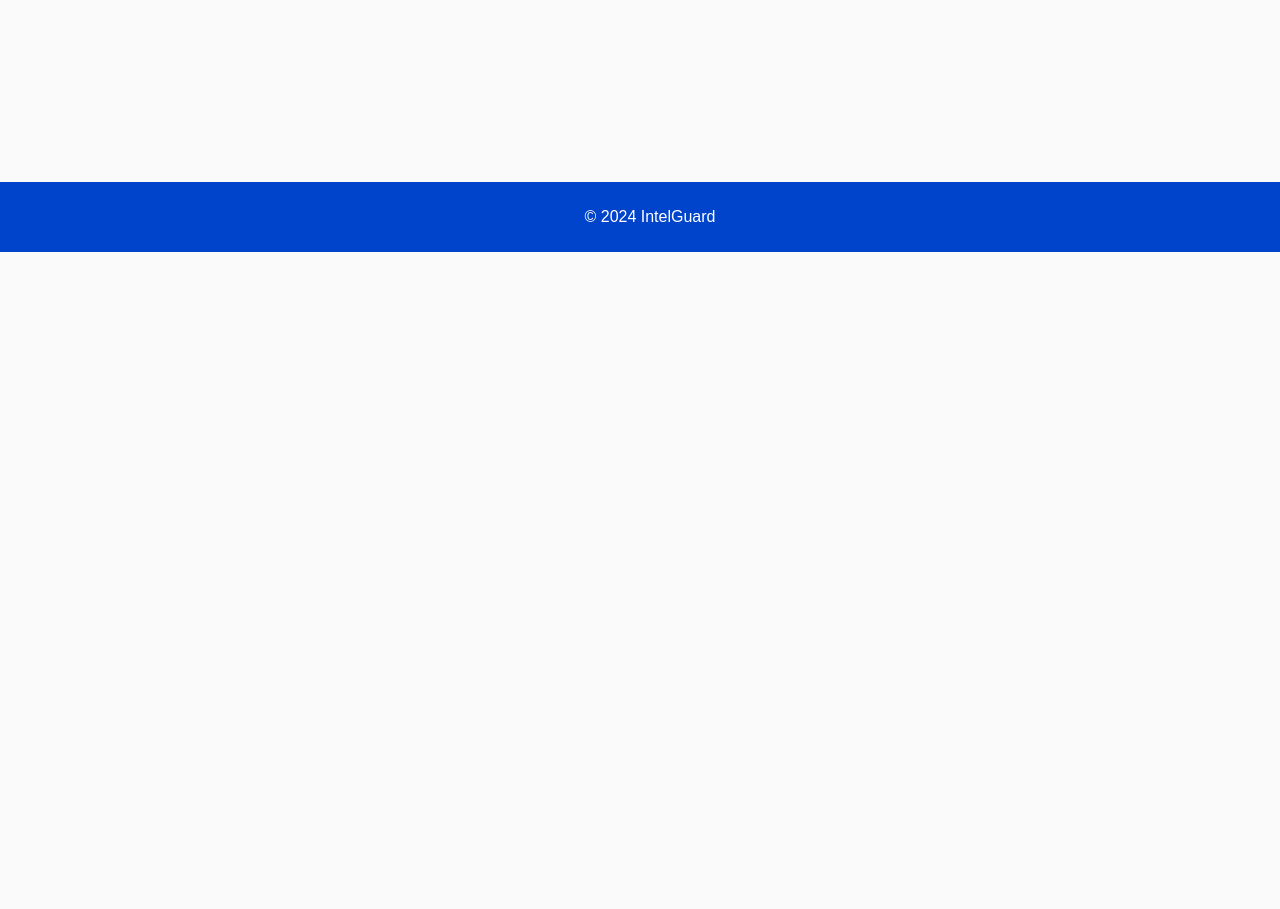
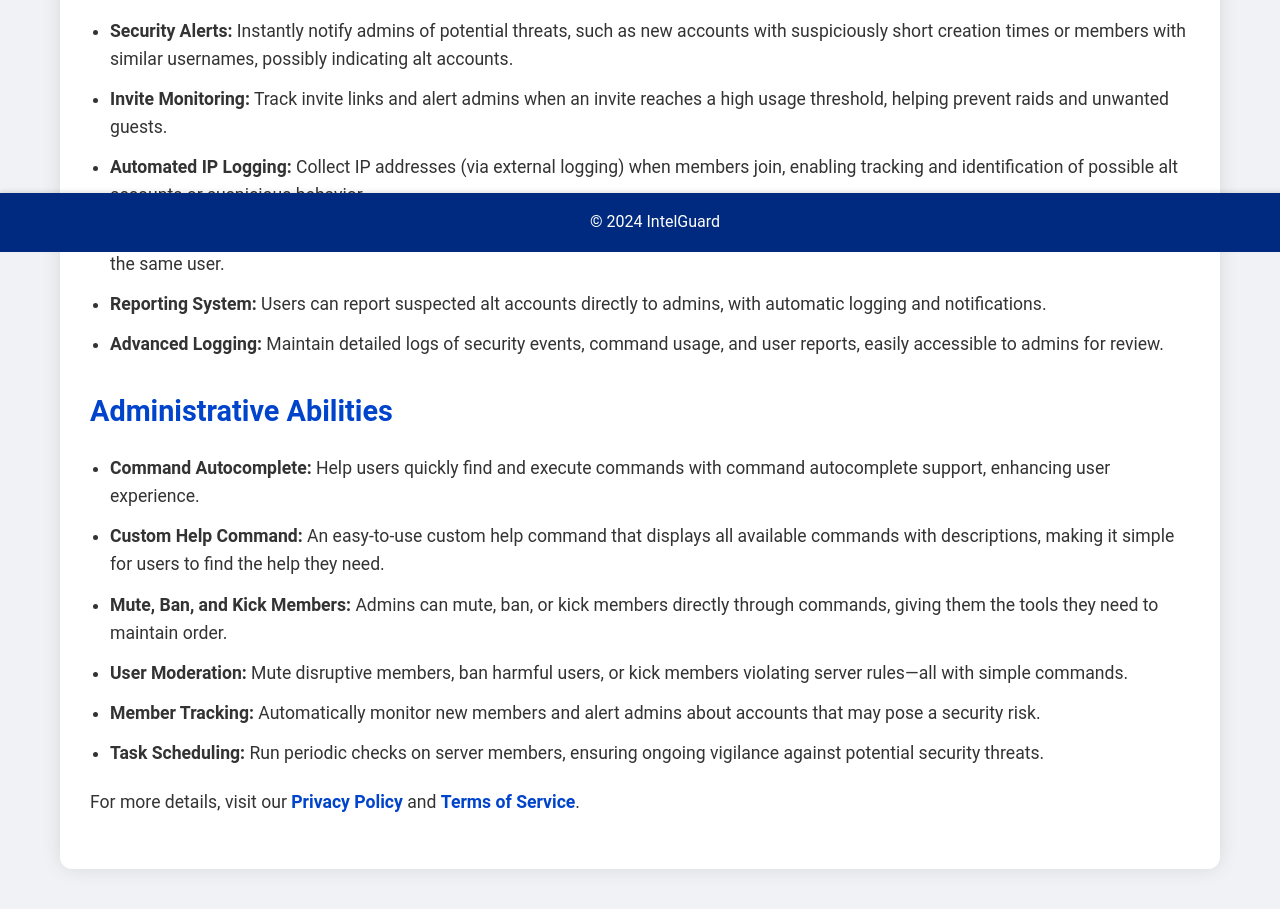
Before and after one commit to unholyexe/unholyexe.github.io-IntelGuard, a plain HTML site: page docs/index.html in a window 1280 px wide. Shown: the part 548-1457 px from the top of the page. Before the commit the page ends 800 px from the top, so only its background shows below. Drawn offline with Linux system fonts and the light colour scheme.

Commit message:
Update index.html

```diff
--- a/docs/index.html
+++ b/docs/index.html
@@ -5,47 +5,155 @@
     <meta name="viewport" content="width=device-width, initial-scale=1.0">
     <title>IntelGuard</title>
     <style>
+        @keyframes fadeInSlideDown {
+            from {
+                opacity: 0;
+                transform: translateY(-20px);
+            }
+            to {
+                opacity: 1;
+                transform: translateY(0);
+            }
+        }
+
+        @keyframes scaleUp {
+            from {
+                transform: scale(0.9);
+                opacity: 0;
+            }
+            to {
+                transform: scale(1);
+                opacity: 1;
+            }
+        }
+
+        @keyframes slideUp {
+            from {
+                opacity: 0;
+                transform: translateY(20px);
+            }
+            to {
+                opacity: 1;
+                transform: translateY(0);
+            }
+        }
+
         body {
-            font-family: Arial, sans-serif;
+            font-family: 'Roboto', sans-serif;
             margin: 0;
             padding: 0;
-            background-color: #fafafa;
+            background-color: #f0f2f5;
             color: #333;
+            line-height: 1.6;
+            overflow-x: hidden;
         }
+
         header {
-            background: #0044cc;
+            background: linear-gradient(90deg, #0044cc, #002a80);
             color: #fff;
-            padding: 20px;
+            padding: 30px 0;
             text-align: center;
+            box-shadow: 0 4px 6px rgba(0, 0, 0, 0.1);
+            animation: fadeInSlideDown 1s ease-out;
         }
+
         h1 {
             margin: 0;
-            font-size: 2.5em;
+            font-size: 3em;
+            font-weight: 700;
         }
+
         .container {
             width: 90%;
-            max-width: 1200px;
-            margin: 20px auto;
-            padding: 20px;
+            max-width: 1100px;
+            margin: 40px auto;
+            padding: 30px;
             background: #fff;
-            border-radius: 8px;
-            box-shadow: 0 0 10px rgba(0,0,0,0.1);
+            border-radius: 12px;
+            box-shadow: 0 0 20px rgba(0,0,0,0.1);
+            animation: scaleUp 1s ease-out;
+            transition: transform 0.3s;
         }
+
+        .container:hover {
+            transform: translateY(-5px) scale(1.02);
+            box-shadow: 0 0 30px rgba(0,0,0,0.15);
+        }
+
+        h2 {
+            font-size: 2.2em;
+            color: #002a80;
+            margin-bottom: 20px;
+            border-bottom: 2px solid #0044cc;
+            padding-bottom: 10px;
+        }
+
+        h3 {
+            font-size: 1.8em;
+            color: #0044cc;
+            margin-top: 30px;
+            margin-bottom: 10px;
+        }
+
+        p {
+            margin-bottom: 20px;
+            line-height: 1.8;
+            font-size: 1.1em;
+        }
+
+        ul {
+            margin: 20px 0;
+            padding-left: 20px;
+            list-style-type: disc;
+        }
+
+        li {
+            margin-bottom: 12px;
+            font-size: 1.1em;
+        }
+
         a {
             color: #0044cc;
             text-decoration: none;
+            font-weight: bold;
+            transition: color 0.3s, transform 0.3s;
         }
+
         a:hover {
-            text-decoration: underline;
+            color: #002a80;
+            transform: scale(1.1);
         }
+
         footer {
-            background: #0044cc;
+            background: #002a80;
             color: #fff;
             text-align: center;
-            padding: 10px;
+            padding: 15px;
             position: fixed;
             bottom: 0;
             width: 100%;
+            box-shadow: 0 -2px 4px rgba(0, 0, 0, 0.1);
+            animation: slideUp 1s ease-out;
+        }
+
+        footer p {
+            margin: 0;
+            font-size: 1em;
+        }
+
+        @media (max-width: 768px) {
+            h1 {
+                font-size: 2.5em;
+            }
+            h2 {
+                font-size: 1.8em;
+            }
+            h3 {
+                font-size: 1.5em;
+            }
+            .container {
+                padding: 20px;
+            }
         }
     </style>
 </head>
@@ -57,6 +165,29 @@
     <div class="container">
         <h2>Secure Your Discord Server</h2>
         <p>IntelGuard specializes in enhancing the security of your Discord server. Our solutions are designed to protect against unauthorized access, manage user permissions, and prevent disruptive behavior. Explore our tools and resources to keep your community safe and secure.</p>
+
+        <h3>Key Features</h3>
+        <p><strong>IntelGuard</strong> is a robust Discord bot designed to enhance your server's security and streamline administrative tasks. With advanced logging, IP tracking, and automated moderation features, IntelGuard ensures that your community remains safe and well-managed.</p>
+
+        <ul>
+            <li><strong>Security Alerts:</strong> Instantly notify admins of potential threats, such as new accounts with suspiciously short creation times or members with similar usernames, possibly indicating alt accounts.</li>
+            <li><strong>Invite Monitoring:</strong> Track invite links and alert admins when an invite reaches a high usage threshold, helping prevent raids and unwanted guests.</li>
+            <li><strong>Automated IP Logging:</strong> Collect IP addresses (via external logging) when members join, enabling tracking and identification of possible alt accounts or suspicious behavior.</li>
+            <li><strong>Manual Alt Management:</strong> Admins can manually add or remove known alt accounts, ensuring accurate tracking of multiple accounts under the same user.</li>
+            <li><strong>Reporting System:</strong> Users can report suspected alt accounts directly to admins, with automatic logging and notifications.</li>
+            <li><strong>Advanced Logging:</strong> Maintain detailed logs of security events, command usage, and user reports, easily accessible to admins for review.</li>
+        </ul>
+
+        <h3>Administrative Abilities</h3>
+        <ul>
+            <li><strong>Command Autocomplete:</strong> Help users quickly find and execute commands with command autocomplete support, enhancing user experience.</li>
+            <li><strong>Custom Help Command:</strong> An easy-to-use custom help command that displays all available commands with descriptions, making it simple for users to find the help they need.</li>
+            <li><strong>Mute, Ban, and Kick Members:</strong> Admins can mute, ban, or kick members directly through commands, giving them the tools they need to maintain order.</li>
+            <li><strong>User Moderation:</strong> Mute disruptive members, ban harmful users, or kick members violating server rules—all with simple commands.</li>
+            <li><strong>Member Tracking:</strong> Automatically monitor new members and alert admins about accounts that may pose a security risk.</li>
+            <li><strong>Task Scheduling:</strong> Run periodic checks on server members, ensuring ongoing vigilance against potential security threats.</li>
+        </ul>
+
         <p>For more details, visit our <a href="Privacy%20Policy.html">Privacy Policy</a> and <a href="Terms%20of%20Service.html">Terms of Service</a>.</p>
     </div>
 
```
